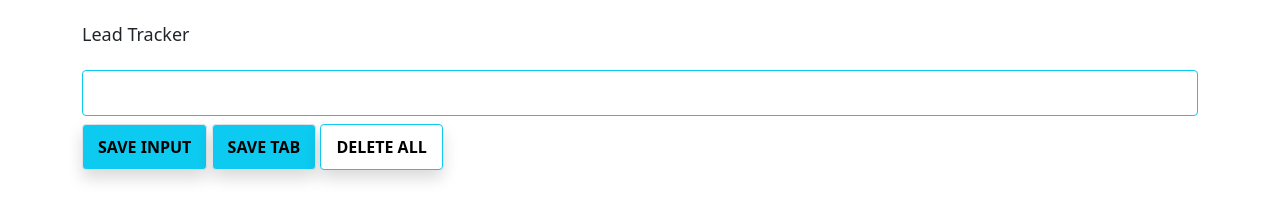
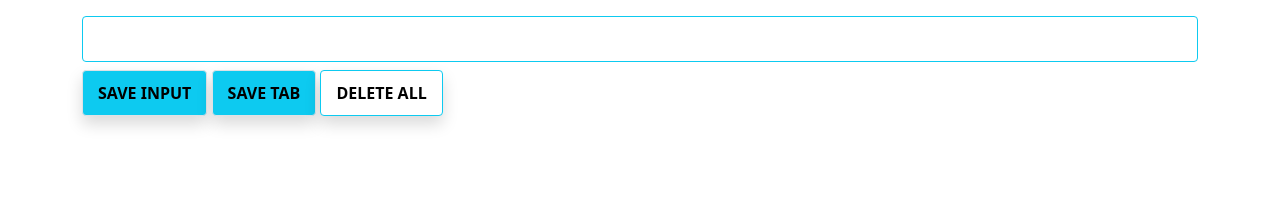
Before and after one commit to klezi10/lead-tracker-chrome-extension, a browser extension: page index.html in a window 1280 px wide. Drawn offline with nearby package versions, Linux system fonts and the light colour scheme.

Commit message:
updated title and some styling

```diff
--- a/index.html
+++ b/index.html
@@ -12,14 +12,12 @@
     />
 
     <link rel="stylesheet" href="styles.css" />
-    <title>Sales Lead Chrome Extension</title>
+    <title>Lead Tracker Chrome Extension</title>
   </head>
   <body>
     <div class="container">
-      <div class="app-container">
-        <h1 class="mb-4 mt-4">Lead Tracker</h1>
-
-        <input type="text" id="input-el" />
+      <div class="app-container mb-4">
+        <input type="text" id="input-el" class="mt-3" />
         <button
           type="button"
           class="btn btn-info mt-2 shadow border"
```
